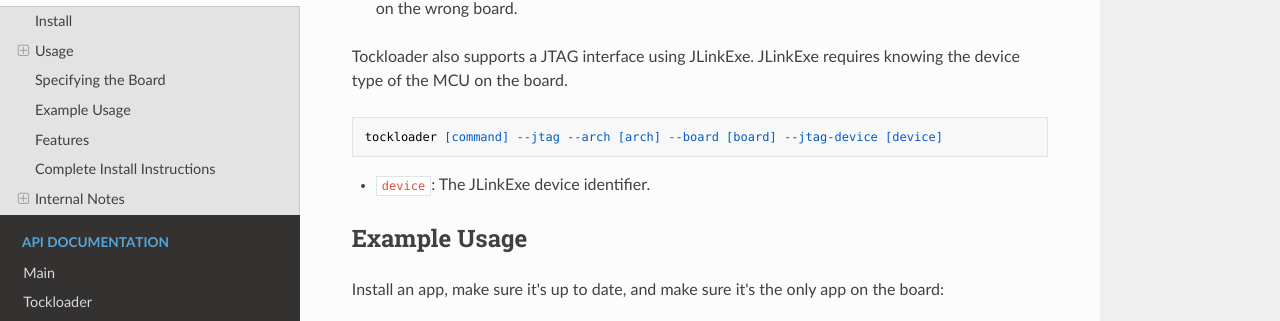
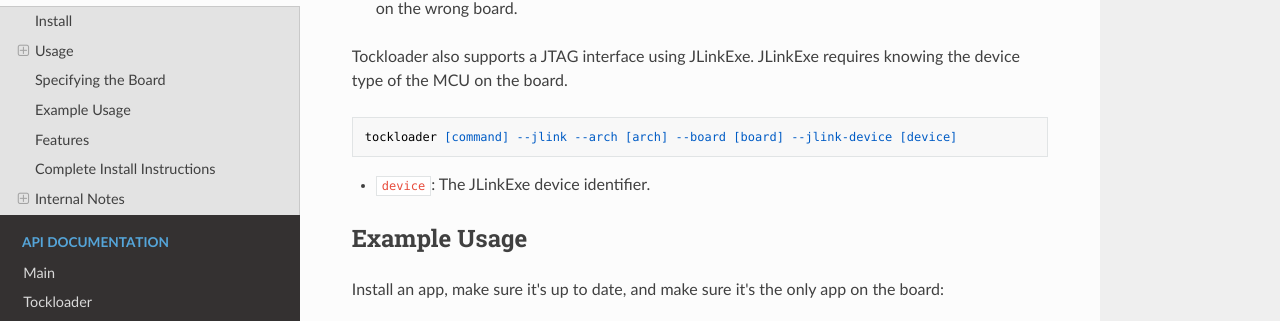
Before and after one commit to tock/tockloader, an MkDocs documentation site: the page built from docs/index.md, in a window 1280 px wide and 900 px high, scrolled down 3023 px. Shown: the part 130-451 px from the top of the window. Built offline with MkDocs 1.6.1, drawn with Linux system fonts in a browser that asks for light colours; nearby versions of some CDN libraries; old or Windows-style settings are respelled for this version of MkDocs.

Commit message:
update readme with --jlink

```diff
--- a/docs/index.md
+++ b/docs/index.md
@@ -129,7 +129,7 @@
 Tockloader also supports a JTAG interface using JLinkExe. JLinkExe requires
 knowing the device type of the MCU on the board.
 
-    tockloader [command] --jtag --arch [arch] --board [board] --jtag-device [device]
+    tockloader [command] --jlink --arch [arch] --board [board] --jlink-device [device]
 
 - `device`: The JLinkExe device identifier.
 
```
Also changed, not shown: README.md (+1 -1 lines).
